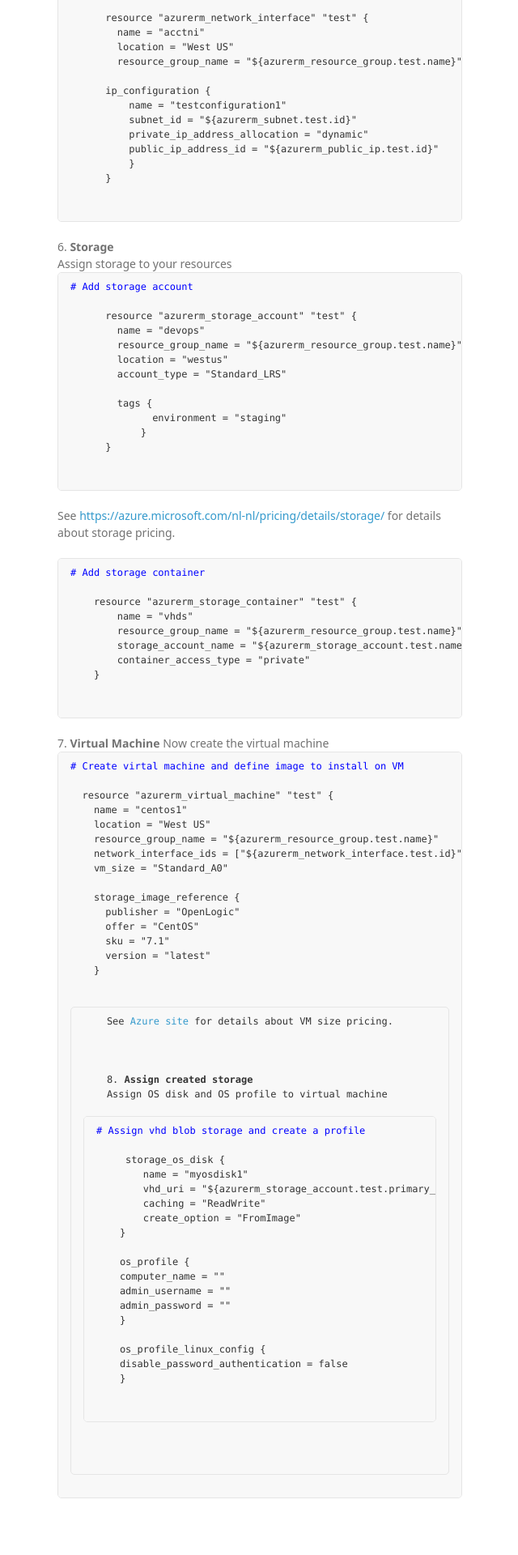
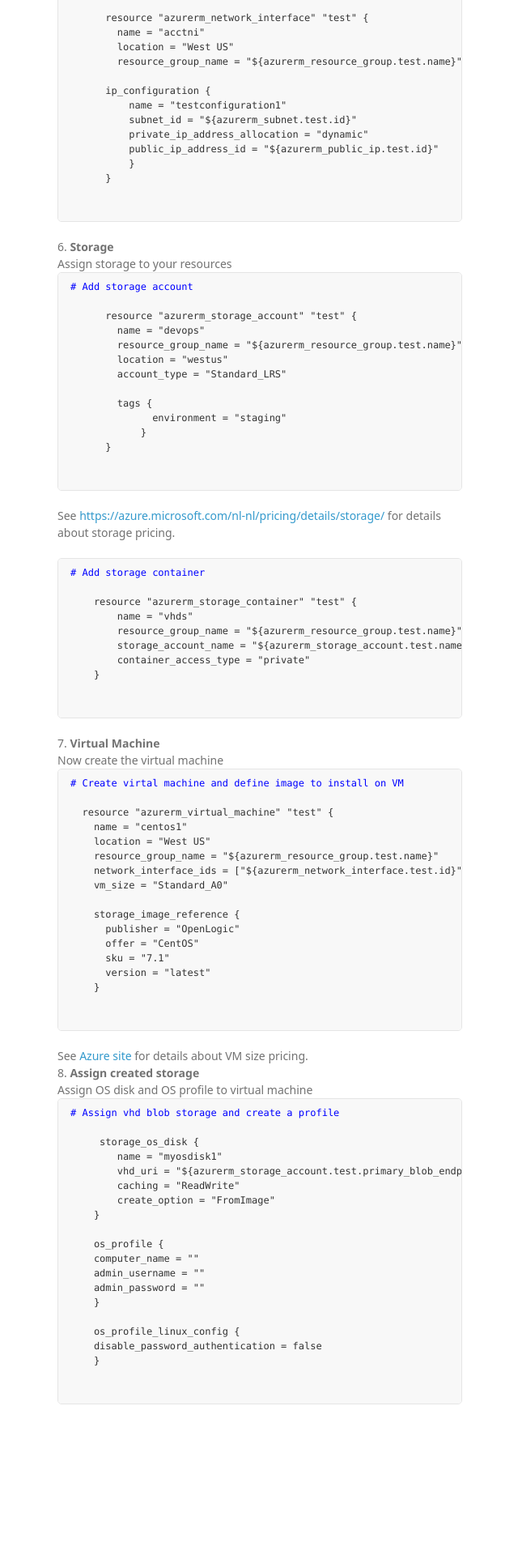
Before and after one commit to arjenwilly/arjenwilly.github.io, a Jekyll site: the page terraform2.html, which Jekyll copies as it is, in a window 1280 px wide. Shown: the part 1883-3803 px from the top of the page at 81% size, without its empty margins (499-1139 px from the left). Built offline with Jekyll 4.4.1, drawn with Linux system fonts in a browser that asks for light colours; some web fonts are replaced; after the commit the page ends 3687 px from its top, so only the background shows below that.

Commit message:
Update terraform2.html

```diff
--- a/terraform2.html
+++ b/terraform2.html
@@ -140,7 +140,7 @@
     }
   </code>
   </pre>
-  7. <b>Virtual Machine</b>
+  7. <b>Virtual Machine</b><br>
   Now create the virtual machine<br>
   <pre style="color: blue"># Create virtal machine and define image to install on VM
   <code>
@@ -157,12 +157,12 @@
       sku = "7.1"
       version = "latest"
     }
-    <code>
-    <pre>
+    </code>
+    </pre>
     See <a href = "https://azure.microsoft.com/nl-nl/documentation/articles/virtual-machines-windows-sizes/">Azure site</a> for details about VM size pricing.
     <br>
 
-    8. <b>Assign created storage</b>
+    8. <b>Assign created storage</b><br>
     Assign OS disk and OS profile to virtual machine
     <pre style="color: blue"># Assign vhd blob storage and create a profile
     <code>
@@ -182,7 +182,7 @@
     os_profile_linux_config {
     disable_password_authentication = false
     }
-    <code>
+    </code>
     </pre>
       </section>
 
```
